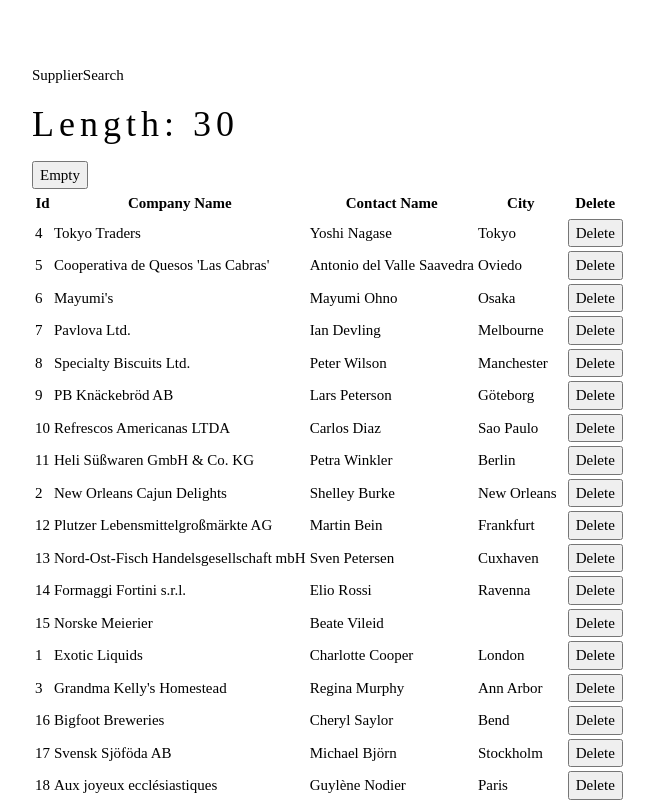
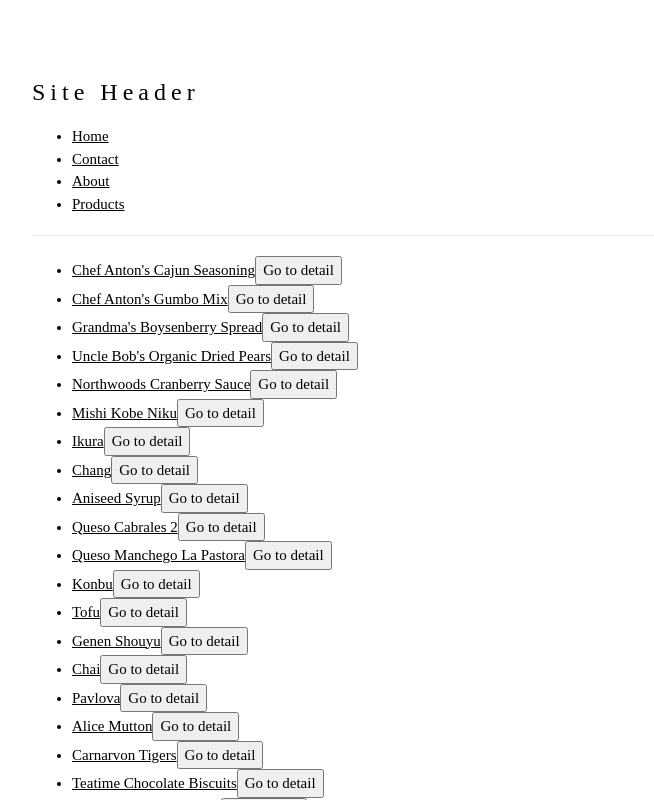
Before and after one commit to yakintech/yesim-tech-react-tutorial, a React (Create React App) app: page /products in a window 1280 px wide. Shown: the top 800 px of the page, without its empty margins (32-686 px from the left). Built offline with nearby package versions, Linux system fonts and the light colour scheme.

Commit message:
react router sample

```diff
--- a/package.json
+++ b/package.json
@@ -8,6 +8,7 @@
     "@testing-library/user-event": "^13.5.0",
     "react": "^18.3.1",
     "react-dom": "^18.3.1",
+    "react-router-dom": "^6.23.1",
     "react-scripts": "5.0.1",
     "web-vitals": "^2.1.4"
   },
--- a/src/App.js
+++ /dev/null
@@ -1,13 +0,0 @@
-import SuppliersPage from "./PropsSample/SuppliersPage";
-import UserDetail from "./PropsSample/UserDetail";
-
-function App() {
-  return (<>
-  <SuppliersPage/>
-    {/* <UserDetail name="Çağatay" surname="Yıldız" country="Türkiye" age={20} points={[3, 5, 1, 1]} /> */}
-  </>)
-}
-
-export default App;
-
-//string ifadeler "" ile, onun dışında kalan her şeyi {} ile göndermemiz gereklidir!
--- /dev/null
+++ b/src/App.jsx
@@ -0,0 +1,33 @@
+import { Link, Route, Routes } from "react-router-dom";
+import Home from "./pages/Home";
+import Contact from "./pages/Contact";
+import About from "./pages/About";
+import NotFound from "./pages/NotFound";
+import ProductsPage from "./pages/ProductsPage";
+import ProductDetail from "./pages/ProductDetail";
+
+function App() {
+  return (<>
+    <h3>Site Header</h3>
+    <ul>
+      <li><Link to='/'>Home</Link></li>
+      <li><Link to='/contact'>Contact</Link></li>
+      <li><Link to='/about'>About</Link></li>
+      <li><Link to='/products'>Products</Link></li>
+    </ul>
+    <hr />
+
+    <Routes>
+      <Route path="/" element={<Home />} />
+      <Route path="/contact" element={<Contact />} />
+      <Route path="/about" element={<About />} />
+      <Route path="/products" element={<ProductsPage/>} />
+      <Route path="/products/:id" element={<ProductDetail/>} />
+      <Route path="/products/:id/:subid" element={<ProductDetail/>} />
+      <Route path="*" element={<NotFound/>} />
+    </Routes>
+    <h3>Site Footer</h3>
+  </>)
+}
+
+export default App;
--- a/src/index.js
+++ b/src/index.js
@@ -1,9 +1,13 @@
 import React from 'react';
 import ReactDOM from 'react-dom/client';
-import  App  from './App';
+import App from './App';
+import { BrowserRouter } from 'react-router-dom';
 
 
 const root = ReactDOM.createRoot(document.getElementById('root'));
 root.render(
-  <App />
+  <BrowserRouter>
+    <App />
+  </BrowserRouter>
+
 );
--- /dev/null
+++ b/src/pages/About.jsx
@@ -0,0 +1,9 @@
+import React from 'react'
+
+function About() {
+  return (
+    <div>About</div>
+  )
+}
+
+export default About
--- /dev/null
+++ b/src/pages/Contact.jsx
@@ -0,0 +1,9 @@
+import React from 'react'
+
+function Contact() {
+  return (
+    <div>Contact</div>
+  )
+}
+
+export default Contact
--- /dev/null
+++ b/src/pages/Home.jsx
@@ -0,0 +1,9 @@
+import React from 'react'
+
+function Home() {
+  return (
+    <div>Home</div>
+  )
+}
+
+export default Home
--- /dev/null
+++ b/src/pages/NotFound.jsx
@@ -0,0 +1,7 @@
+import React from 'react'
+
+function NotFound() {
+  return <h1>Not Found!</h1>
+}
+
+export default NotFound
--- /dev/null
+++ b/src/pages/ProductDetail.jsx
@@ -0,0 +1,18 @@
+import React from 'react'
+import { useNavigate, useParams } from 'react-router-dom'
+
+function ProductDetail() {
+
+    let { id, subid } = useParams()
+
+    const navigate = useNavigate()
+
+    return <>
+    <button onClick={() => navigate(-1)}>Go BACK!</button>
+    <h1>Product Detail</h1>
+    <h2>Id: {id}</h2>
+    <h2>Subid: {subid}</h2>
+    </>
+}
+
+export default ProductDetail
--- /dev/null
+++ b/src/pages/ProductsPage.jsx
@@ -0,0 +1,30 @@
+import React, { useState } from 'react'
+import { productsData } from '../data/productsData'
+import { Link, useNavigate } from 'react-router-dom'
+
+function ProductsPage() {
+
+    const [products, setproducts] = useState(productsData)
+
+    const navigate = useNavigate() // redirecttoaction
+
+    const goToDetail = (id) => {
+        navigate("/products/" + id)
+    }
+
+    return (<>
+        <ul>
+            {
+                products && products.map(item => <li>
+                    <Link to={'/products/' + item.id}>
+                        {item.name}
+                    </Link>
+                    <button onClick={() => goToDetail(item.id,)}>Go to detail</button>
+
+                </li>)
+            }
+        </ul>
+    </>)
+}
+
+export default ProductsPage
```
Also changed, not shown: 1 other file (tests, documents, lock files or other folders).
